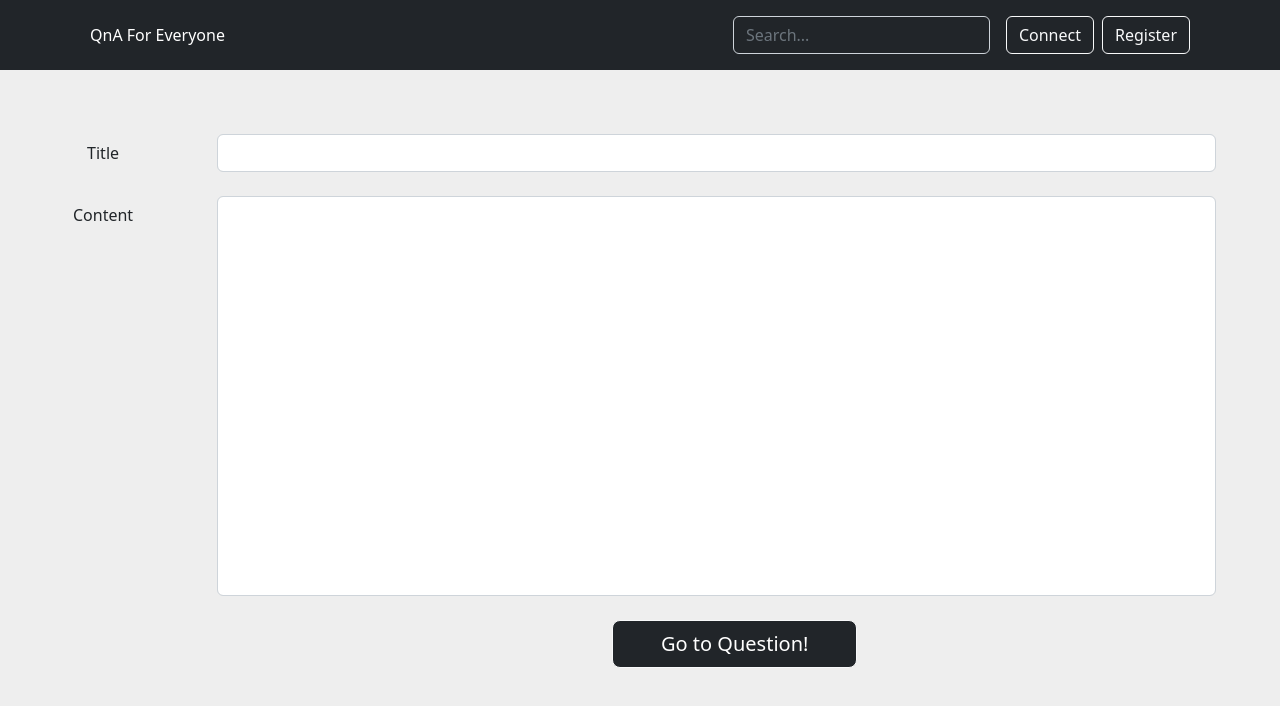
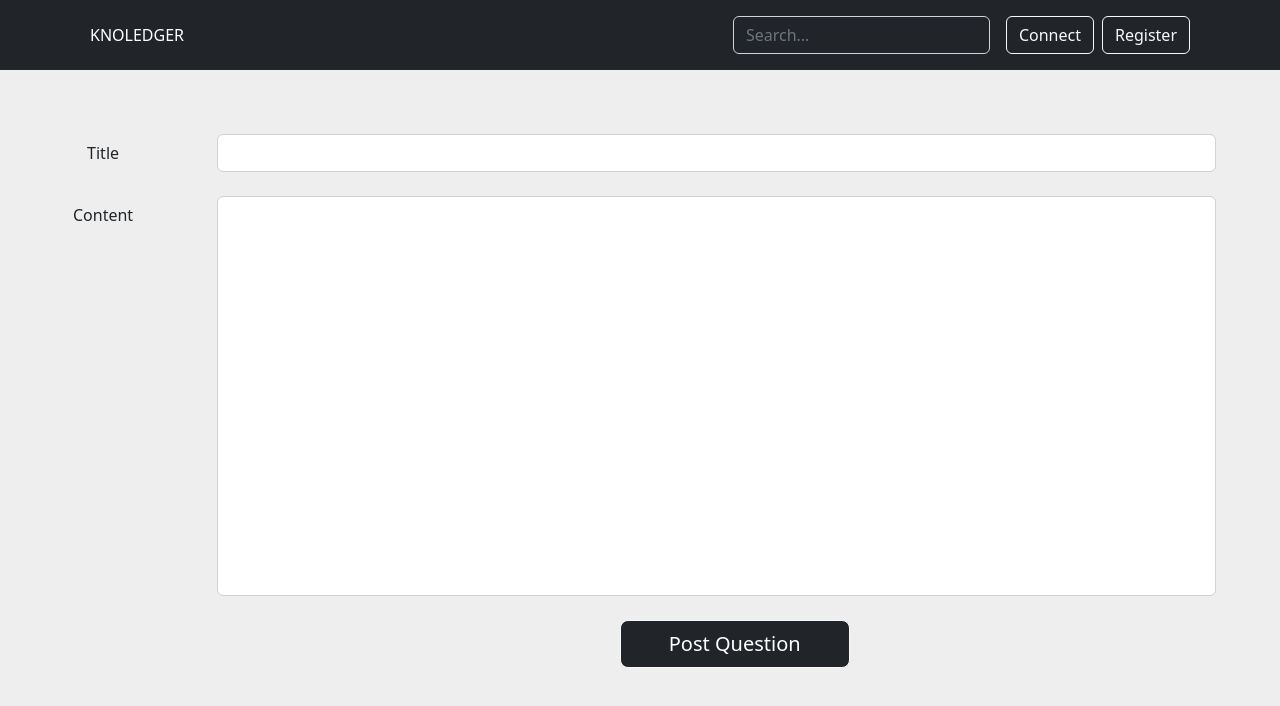
Before and after one commit to Frenchkebab/web3-capstone-kno, a React (Create React App) app in the folder frontend/: page /post in a window 1280 px wide. Shown: the top 706 px of the page. Built offline with nearby package versions, Linux system fonts and the light colour scheme.

Commit message:
Small Changes

```diff
--- a/frontend/src/Components/Board.js
+++ b/frontend/src/Components/Board.js
@@ -21,7 +21,7 @@ function Board() {
   return (
     <div className="Board">
       <div className="body">
-        <h2 className="main-title">Today's Question</h2>
+        <h2 className="main-title">Questions</h2>
 
         <div className="box">
           <div className="container">
--- a/frontend/src/Components/Connect.js
+++ b/frontend/src/Components/Connect.js
@@ -14,19 +14,9 @@ function Connect() {
   const [isConnected, setIsConnected] = useRecoilState(isConnectedState);
   const [provider, setProvider] = useRecoilState(providerState);
 
-  // useEffect(() => {
-  //   async function init() {
-  //     const _provider = await getProvider();
-  //     setProvider(_provider);
-  //     console.log(_provider);
-  //     const _walletAddress = await getSignerAddress();
-  //     if (_walletAddress) {
-  //       setUserWalletAddress(_walletAddress);
-  //     }
-  //   }
-
-  //   init();
-  // }, []);
+  useEffect(() => {
+    handleConnect();
+  }, []);
 
   if (provider) {
     provider.on('accountChanged', (address) => {
@@ -41,6 +31,7 @@ function Connect() {
       console.log(ethereum);
       const address = await getSignerAddress();
       if (address) {
+        console.log(address);
         setUserWalletAddress(address);
         setIsConnected(true);
       }
--- a/frontend/src/Components/Header.js
+++ b/frontend/src/Components/Header.js
@@ -44,7 +44,7 @@ function Header() {
           <div className="d-flex flex-wrap align-items-center justify-content-center justify-content-lg-start">
             <ul className="nav col-12 col-lg-auto me-lg-auto mb-2 justify-content-center mb-md-0">
               <Link to="/" style={{ textDecoration: 'none' }}>
-                <li className="px-2 text-white">QnA For Everyone</li>
+                <li className="px-2 text-white">KNOLEDGER</li>
               </Link>
             </ul>
 
@@ -62,7 +62,9 @@ function Header() {
 
             <div className="text-end">
               {isConnected ? (
-                <span>{getTruncatedAddress(userWalletAddress)}</span>
+                <span className="me-2">
+                  {getTruncatedAddress(userWalletAddress)}
+                </span>
               ) : (
                 <Connect />
               )}
@@ -84,7 +86,7 @@ function Header() {
               {isConnected && (
                 <Link to="/post">
                   <button type="button" className="btn btn-outline-light me-2">
-                    Go Question
+                    Post Question
                   </button>
                 </Link>
               )}
--- a/frontend/src/Components/Post.js
+++ b/frontend/src/Components/Post.js
@@ -87,7 +87,7 @@ function Post() {
           onClick={onPost}
           className="btn btn-post bg-dark btn-outline-light btn-lg px-5 text-white "
         >
-          Go to Question!
+          Post Question
         </button>
       </div>
     </div>
```
